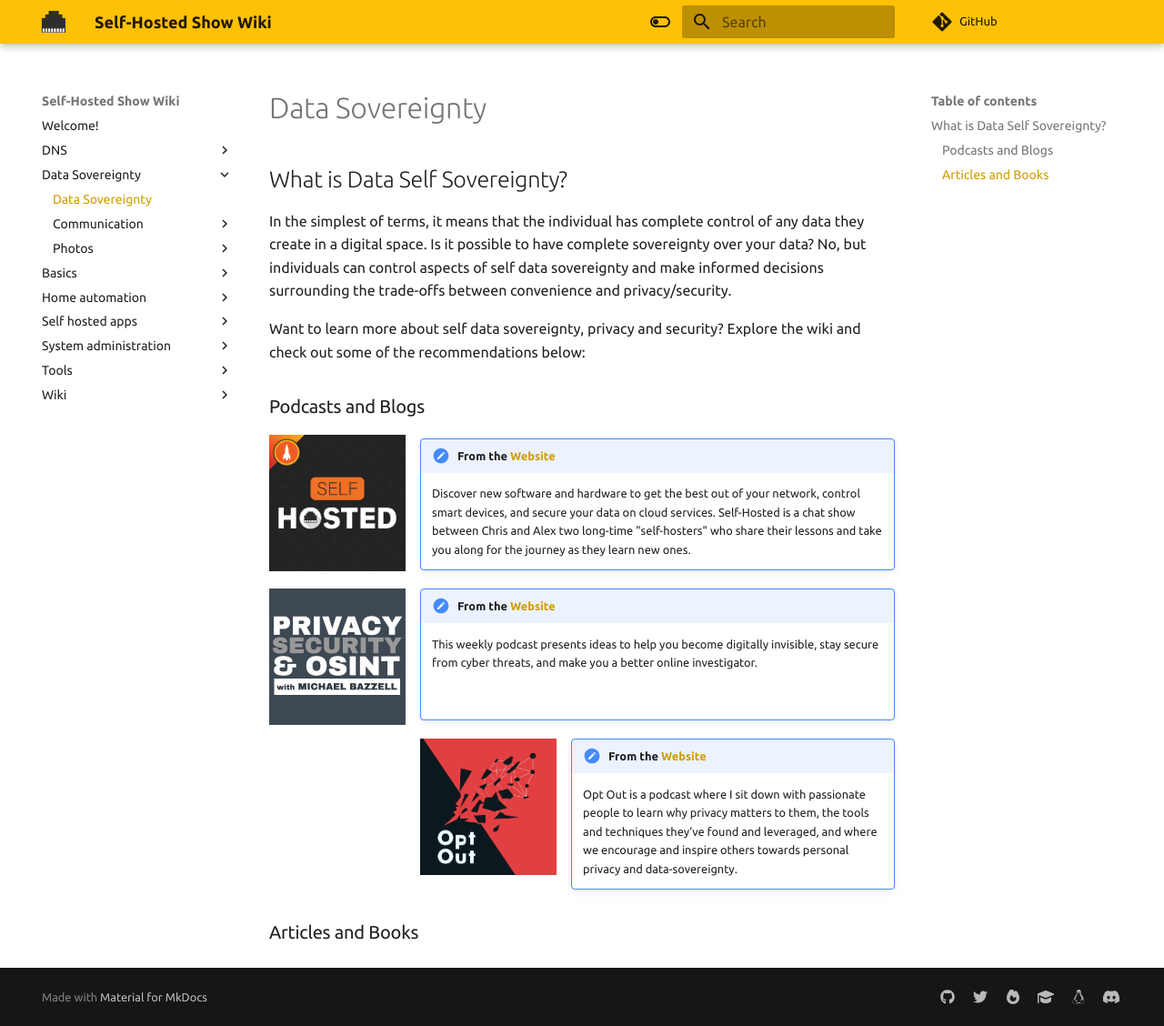
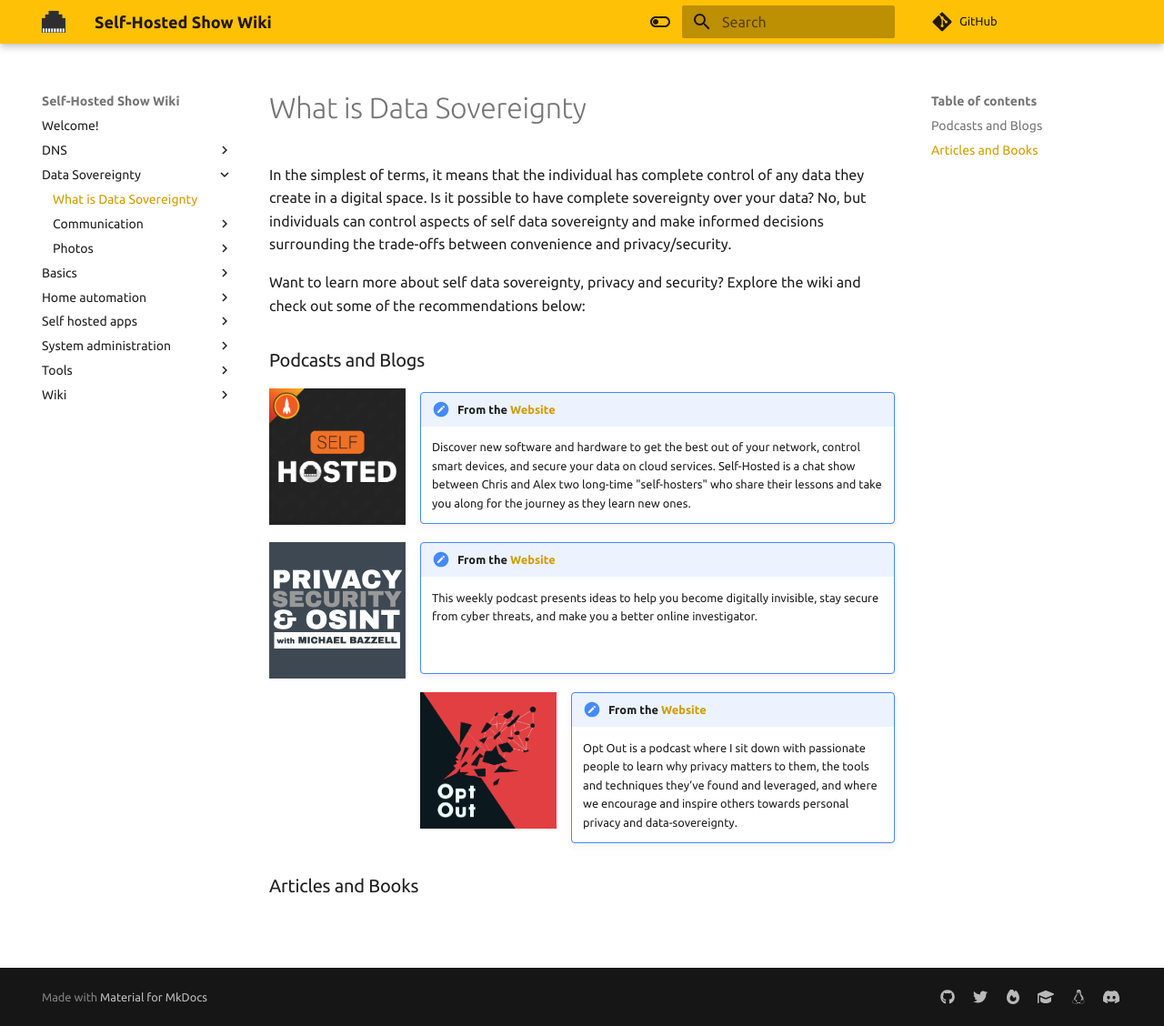
Before and after one commit to selfhostedshow/wiki, an MkDocs documentation site: the page built from docs/Data-Sovereignty/index.md, in a window 1280 px wide and 1128 px high. Shown: the whole window at 91% size. Built offline with MkDocs 1.6.1 and Material for MkDocs 9.7.7, drawn with Linux system fonts in a browser that asks for light colours; comment, search, counter and statistics services are not loaded.

```diff
--- a/docs/Data-Sovereignty/index.md
+++ b/docs/Data-Sovereignty/index.md
@@ -1,10 +1,9 @@
 ---
-title: Data Sovereignty
+title: What is Data Sovereignty
 summary: A section of the Wiki Dedicated to showcasing accessible methods of obtaining data sovereignty for individuals.
 authors:
 - Rastacalavera
 ---
-## What is Data Self Sovereignty?
 In the simplest of terms, it means that the individual has complete control of any data they create in a digital space. Is it possible to have complete sovereignty over your data? No, but individuals can control aspects of self data sovereignty and make informed decisions surrounding the trade-offs between convenience and privacy/security.
 
 
```
